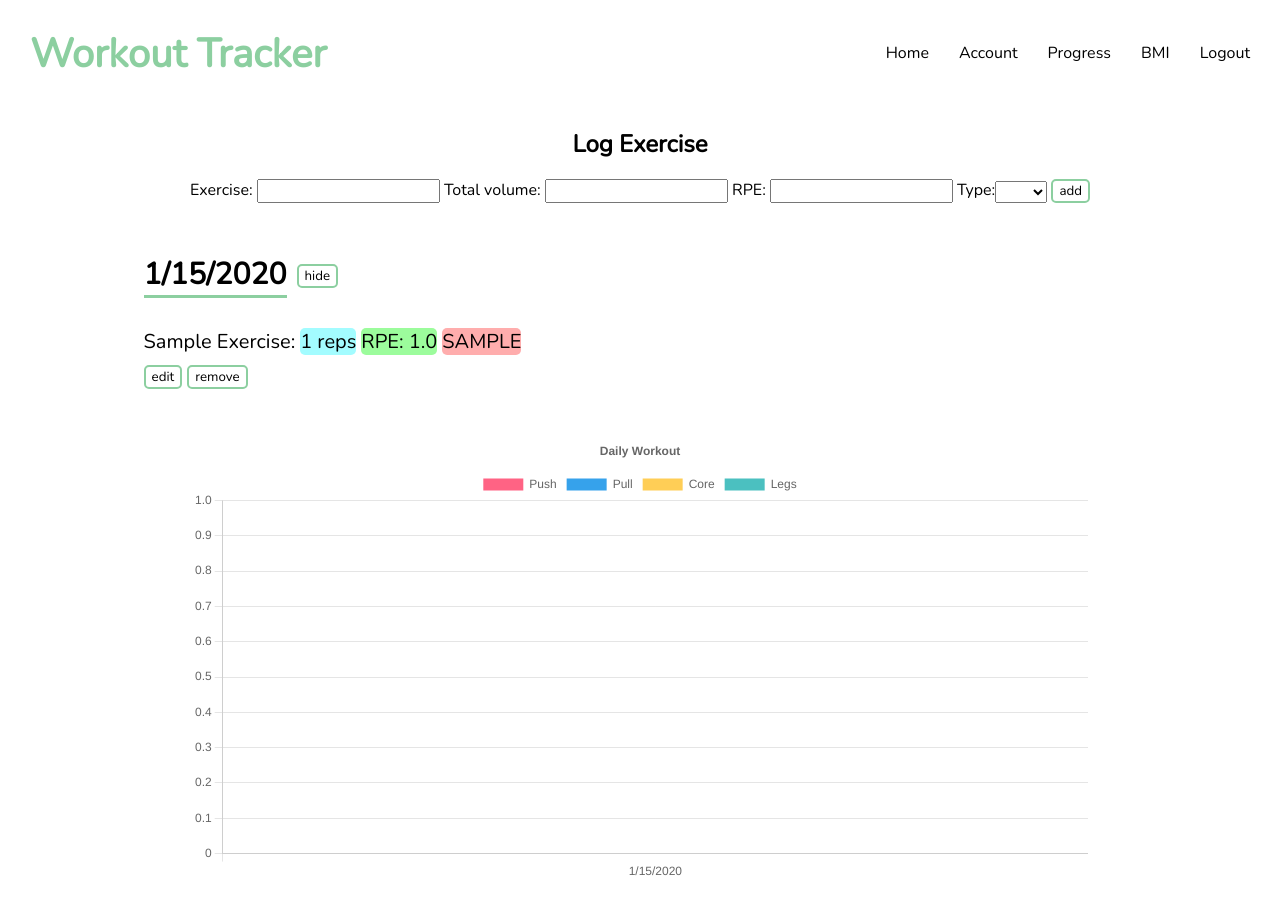
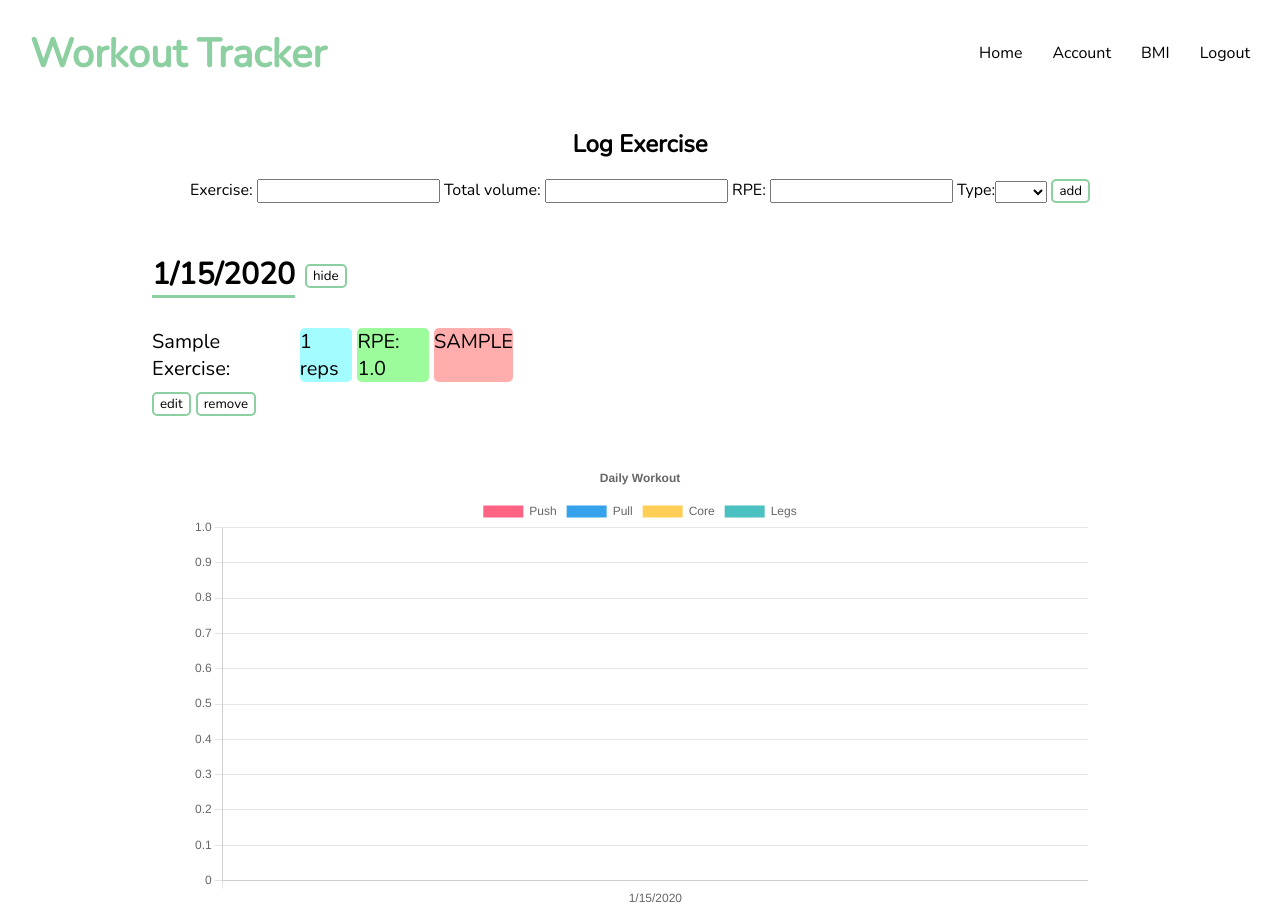
Before and after one commit to anirvinv/WorkoutTracker, a Django app: page /workout/ in a window 1280 px wide. Before the commit the page ends 876 px from the top, so only its background shows below. Run offline with Django 3.2, Linux system fonts and the light colour scheme; a user stored in the database is signed in; tables that the repository leaves empty hold one stand-in row (values such as "Sample post"); style sheets or scripts are compiled from the project's sources.

Commit message:
final changes

```diff
--- a/config/workout/static/workout/home.css
+++ b/config/workout/static/workout/home.css
@@ -109,9 +109,7 @@ input[type="submit"]:hover {
 
 .exercise_container {
   height: 100%;
-  width: -webkit-fit-content;
-  width: -moz-fit-content;
-  width: fit-content;
+  width: 60%;
   margin: auto;
 }
 
@@ -143,11 +141,9 @@ input[type="submit"]:hover {
 }
 
 .container .date h1 {
+  text-align: center;
   margin-right: 10px;
   font-size: 30px;
-  width: -webkit-fit-content;
-  width: -moz-fit-content;
-  width: fit-content;
   border-bottom: 3px solid #8ccfa0;
 }
 
--- a/config/workout/static/workout/home.scss
+++ b/config/workout/static/workout/home.scss
@@ -56,7 +56,7 @@
 
 .exercise_container {
 	height: 100%;
-	width: fit-content;
+	width: 60%;
 	margin: auto;
 }
 
@@ -79,9 +79,9 @@
 		display: flex;
 		align-items: center;
 		h1 {
+			text-align: center;
 			margin-right: 10px;
 			font-size: 30px;
-			width: fit-content;
 			border-bottom: 3px solid $logo_color;
 		}
 	}
--- a/config/workout/templates/workout/base.html
+++ b/config/workout/templates/workout/base.html
@@ -19,7 +19,6 @@
         <div class="navbar__links">
             <a href="{% url 'home' %}">Home</a>
             <a href="{% url 'account' %}">Account</a>
-            <a href="">Progress</a>
             <a href="{% url 'weighttracker' %}">BMI</a>
             <a href="{% url 'logout' %}">Logout</a>
         </div>
--- a/config/workout/templates/workout/home.html
+++ b/config/workout/templates/workout/home.html
@@ -71,9 +71,7 @@
         {% empty %}
         <div class="exercise">No exercises</div>
         {% endfor %}
-
     </div>
-
     {% empty %}
     There are no exercises yet.
     {% endfor %}
@@ -100,7 +98,6 @@
             </h1>
                 <img src="{% static 'workout/images/bmi.PNG' '%}" alt="">
         </div>
-
     </div>
 
 {% endif %}
@@ -150,7 +147,6 @@
     exercises = document.querySelectorAll('.exercise')
     exercises.forEach((exercise)=>{
         let date = exercise.dataset.date;
-
     })
     data = {}
     datelist.forEach((date) =>{
```
Also changed, not shown: config/README.md.
